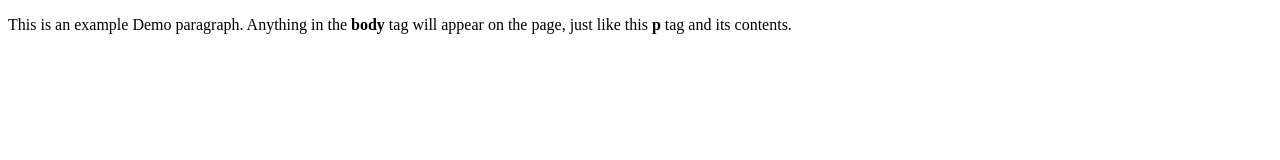
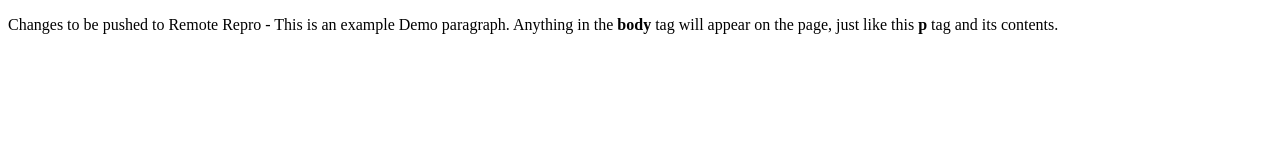
Before and after one commit to bharat129/git-demo, a plain HTML site: page web/index.html in a window 1280 px wide. Drawn offline with Linux system fonts and the light colour scheme.

Commit message:
Updating index page for Github

```diff
--- a/web/index.html
+++ b/web/index.html
@@ -4,6 +4,6 @@
     <title>This is the title of the webpage!</title>
   </head>
   <body>
-    <p>This is an example Demo paragraph. Anything in the <strong>body</strong> tag will appear on the page, just like this <strong>p</strong> tag and its contents.</p>
+    <p>Changes to be pushed to Remote Repro - This is an example Demo paragraph. Anything in the <strong>body</strong> tag will appear on the page, just like this <strong>p</strong> tag and its contents.</p>
   </body>
 </html>
```
